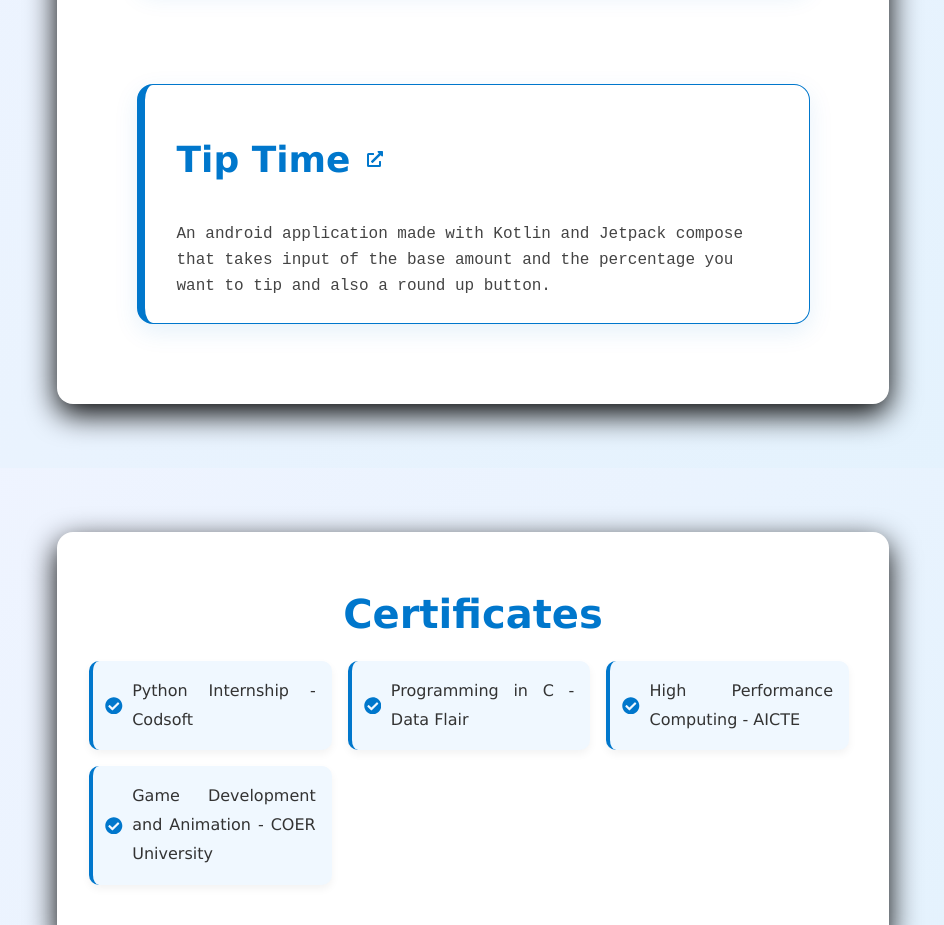
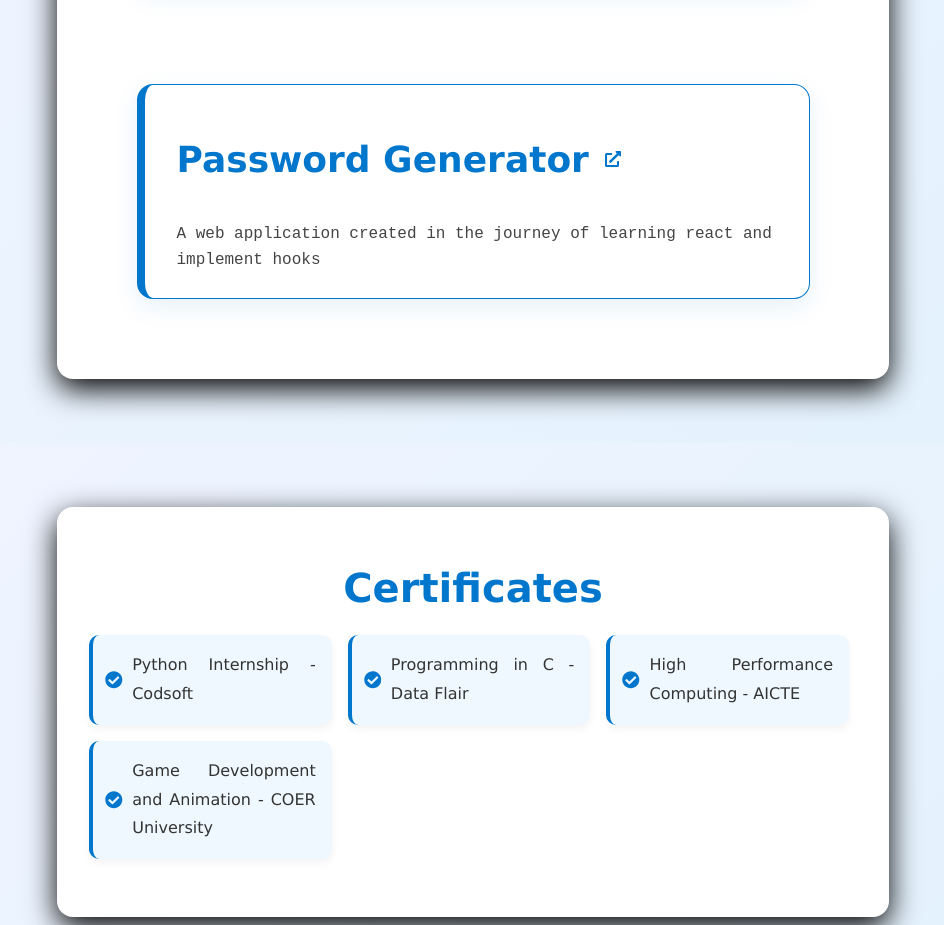
Before and after one commit to kanhaiya-tyagi/Portfolio, a React (Vite) app: page / in a window 1280 px wide. Shown: the part 2960-3885 px from the top of the page, without its empty margins (167-1111 px from the left). Built offline with nearby package versions, Linux system fonts and the light colour scheme.

Commit message:
added smooth scroll

```diff
--- a/src/components/projectSec.jsx
+++ b/src/components/projectSec.jsx
@@ -12,9 +12,9 @@ const projects = ({Id, heading}) => {
           description="A react based app that changes the background of the page when the button of a certain color is clicked."
         />
         <ProCard
-          proName="Tip Time"
-          href="https://github.com/kanhaiya-tyagi/Tip-Time"
-          description="An android application made with Kotlin and Jetpack compose that takes input of the base amount and the percentage you want to tip and also a round up button."
+          proName="Password Generator"
+          href="https://pswrd-generator.vercel.app/"
+          description="A web application created in the journey of learning react and implement hooks"
         />
       </div>
     </div>
--- a/src/styles/index.css
+++ b/src/styles/index.css
@@ -3,6 +3,7 @@
 }
 
 html{
+    scroll-behavior: smooth;
     --mainColor: white;
     --secondColor: black;
     --specials: maroon;
```
